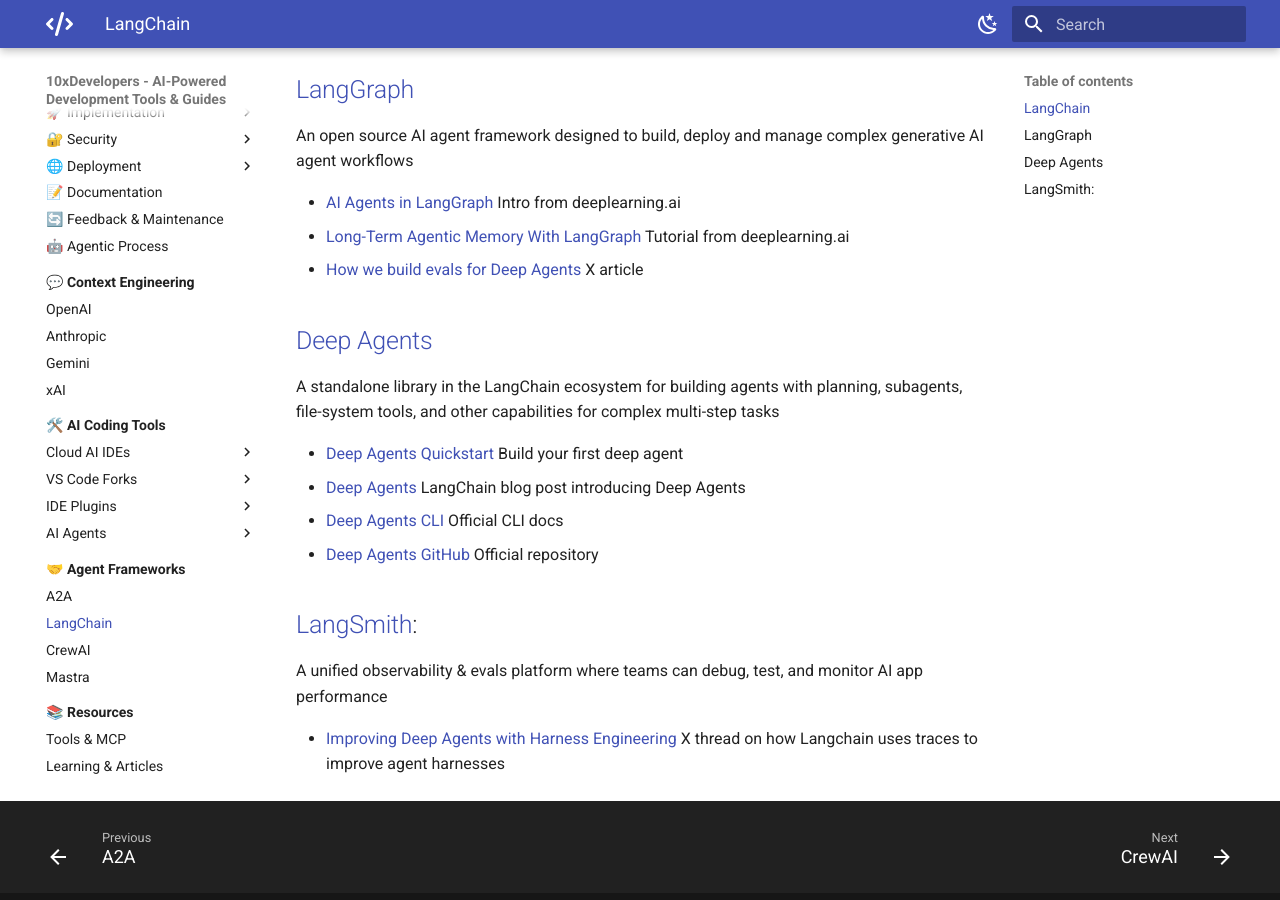
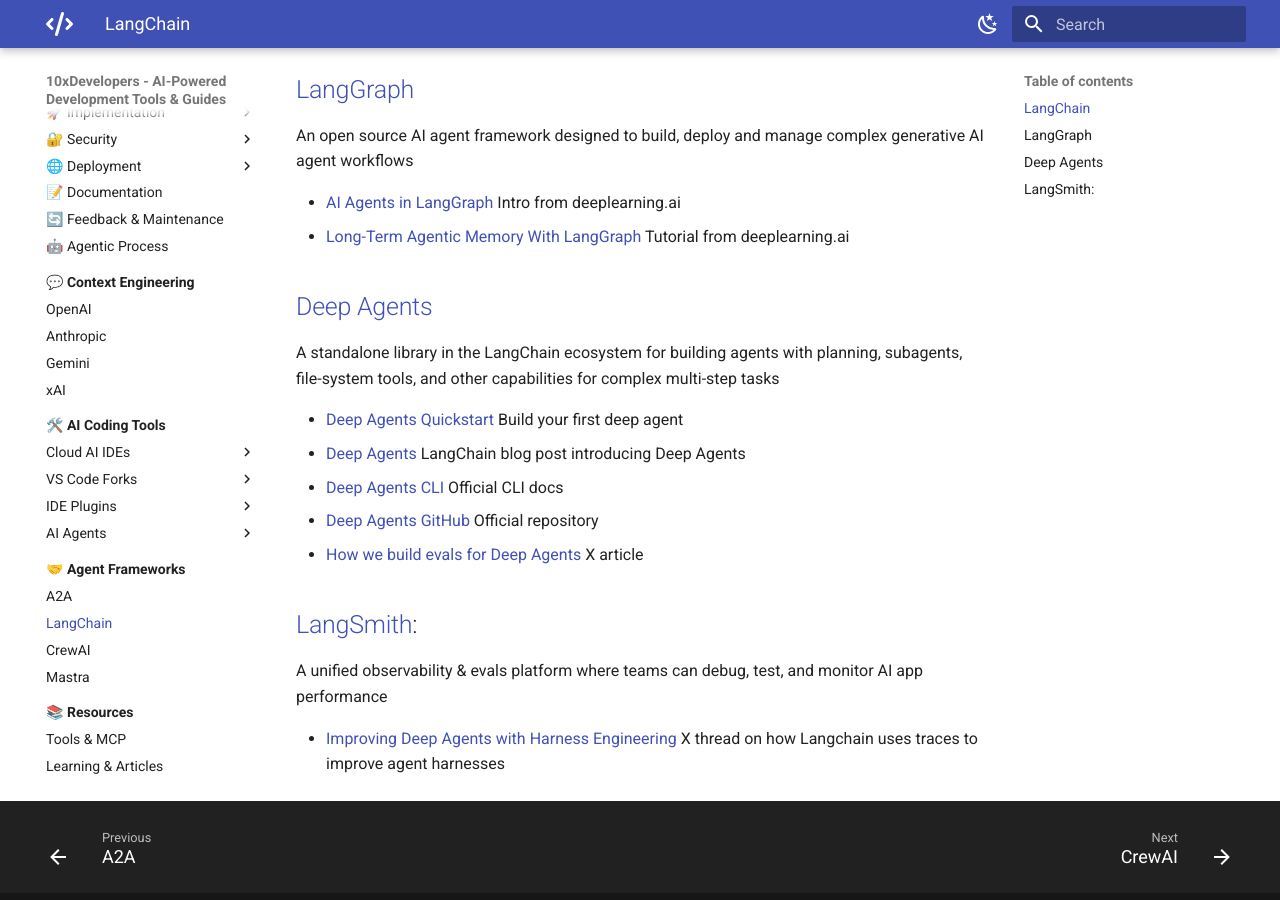
Before and after one commit to shlomoc/10xdev, an MkDocs documentation site: the page built from docs/agent-frameworks/langchain.md, in a window 1280 px wide and 900 px high, scrolled down 997 px. Built offline with MkDocs 1.6.1 and Material for MkDocs 9.7.7, drawn with Linux system fonts in a browser that asks for light colours; part of the change alters nothing that is shown.

```diff
--- a/docs/agent-frameworks/langchain.md
+++ b/docs/agent-frameworks/langchain.md
@@ -28,7 +28,6 @@ An open source AI agent framework designed to build, deploy and manage complex g
 
 - [AI Agents in LangGraph](https://learn.deeplearning.ai/courses/ai-agents-in-langgraph/) Intro from deeplearning.ai
 - [Long-Term Agentic Memory With LangGraph](https://learn.deeplearning.ai/courses/long-term-agentic-memory-with-langgraph/) Tutorial from deeplearning.ai
-- [How we build evals for Deep Agents](https://x.com/Vtrivedy10/status/2037203679997018362) X article
 
 ## [Deep Agents](https://docs.langchain.com/oss/python/deepagents/overview)
 A standalone library in the LangChain ecosystem for building agents with planning, subagents, file-system tools, and other capabilities for complex multi-step tasks
@@ -37,6 +36,7 @@ A standalone library in the LangChain ecosystem for building agents with plannin
 - [Deep Agents](https://blog.langchain.com/deep-agents/) LangChain blog post introducing Deep Agents
 - [Deep Agents CLI](https://docs.langchain.com/oss/python/deepagents/cli) Official CLI docs
 - [Deep Agents GitHub](https://github.com/langchain-ai/deepagents) Official repository
+- [How we build evals for Deep Agents](https://x.com/Vtrivedy10/status/2037203679997018362) X article
 
 ## [LangSmith](https://www.langchain.com/langsmith):
 A unified observability & evals platform where teams can debug, test, and monitor AI app performance
```
